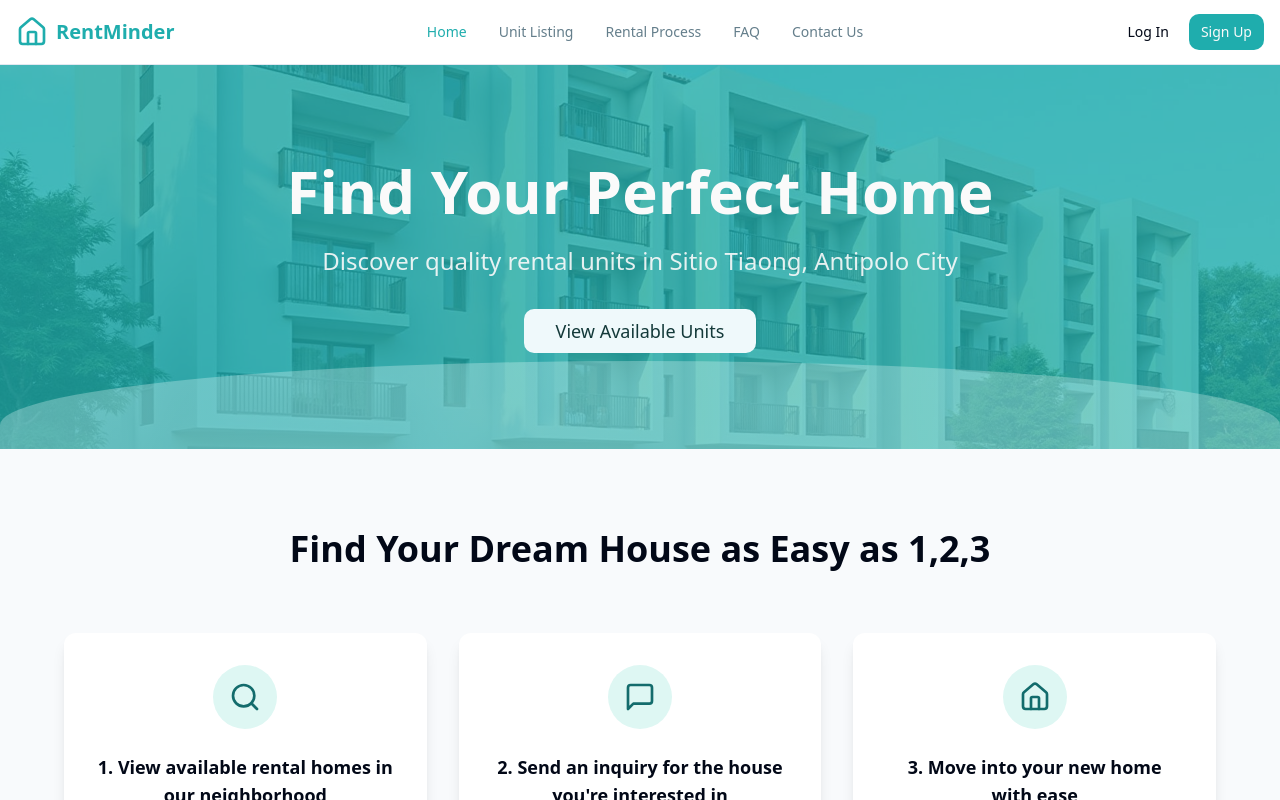
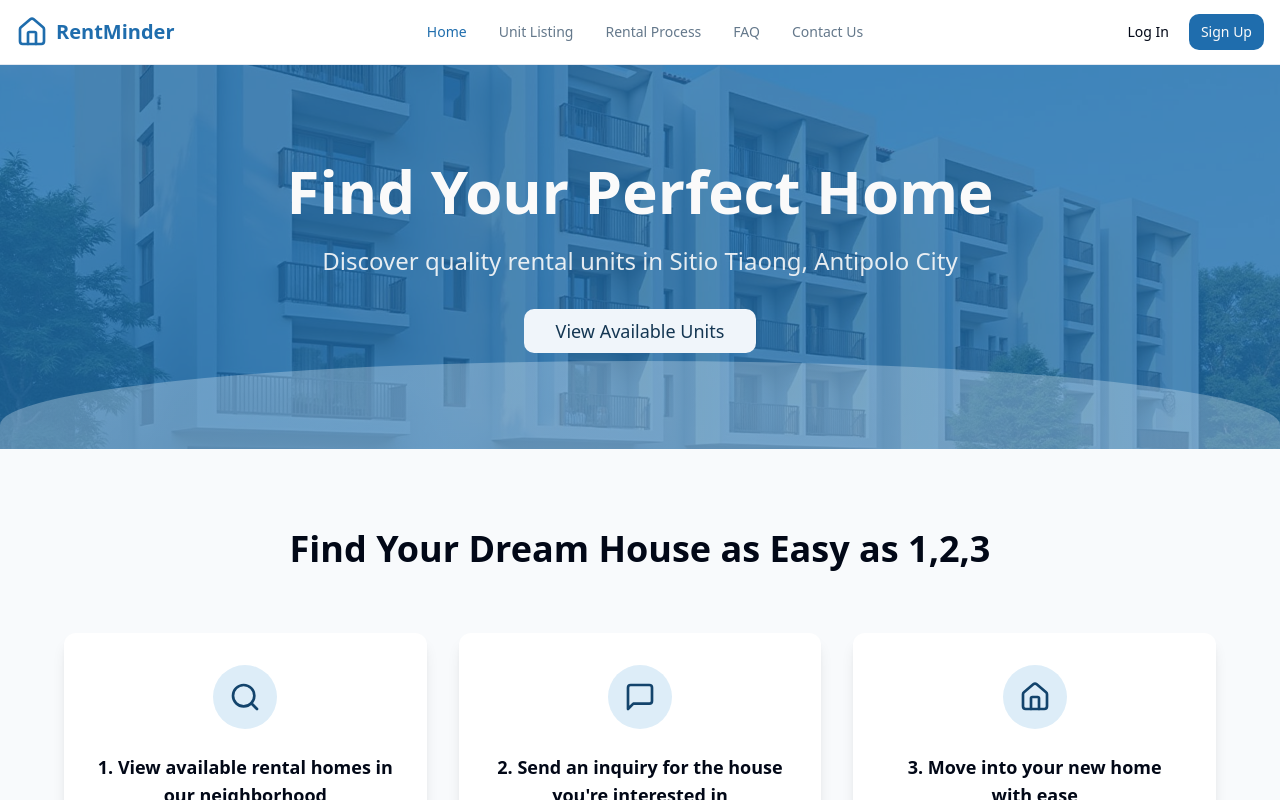
Before and after one commit to wilmadikfitmeow/rentmweb, a React (Vite) app: page / in a window 1280 px wide. Shown: the top 800 px of the page. Built offline with nearby package versions, Linux system fonts and the light colour scheme; the HTML template or start-up script is replaced by a standard one.

Commit message:
Change color scheme to airforce blue
Update the design system to use airforce blue as the primary color with complementary accents. This includes updating primary, secondary, accent, and ring colors for both light and dark modes.

```diff
--- a/src/index.css
+++ b/src/index.css
@@ -17,30 +17,30 @@ All colors MUST be HSL.
     --popover: 0 0% 100%;
     --popover-foreground: 222.2 84% 4.9%;
 
-    --primary: 180 70% 40%;
+    --primary: 207 70% 40%;
     --primary-foreground: 0 0% 98%;
 
-    --secondary: 190 60% 96%;
-    --secondary-foreground: 180 50% 15%;
+    --secondary: 210 50% 96%;
+    --secondary-foreground: 207 60% 20%;
 
-    --muted: 200 40% 96.1%;
-    --muted-foreground: 200 16.3% 46.9%;
+    --muted: 210 40% 96.1%;
+    --muted-foreground: 210 16.3% 46.9%;
 
-    --accent: 170 60% 92%;
-    --accent-foreground: 180 70% 25%;
+    --accent: 205 65% 92%;
+    --accent-foreground: 207 70% 25%;
 
     --destructive: 0 84.2% 60.2%;
     --destructive-foreground: 210 40% 98%;
 
     --border: 214.3 31.8% 91.4%;
     --input: 214.3 31.8% 91.4%;
-    --ring: 180 70% 40%;
+    --ring: 207 70% 40%;
 
     --radius: 0.75rem;
 
     /* Custom design tokens - Professional palette */
-    --hero-gradient: linear-gradient(135deg, hsl(180 70% 40%), hsl(170 65% 30%));
-    --accent-gradient: linear-gradient(135deg, hsl(180 80% 95%), hsl(170 60% 92%));
+    --hero-gradient: linear-gradient(135deg, hsl(207 70% 40%), hsl(207 65% 30%));
+    --accent-gradient: linear-gradient(135deg, hsl(207 75% 95%), hsl(205 65% 92%));
     --surface-clean: 210 40% 98%;
     --surface-clean-foreground: 222.2 84% 4.9%;
     --rental-green: 142 71% 45%;
@@ -59,24 +59,24 @@ All colors MUST be HSL.
     --popover: 222.2 84% 4.9%;
     --popover-foreground: 210 40% 98%;
 
-    --primary: 180 70% 50%;
+    --primary: 207 70% 50%;
     --primary-foreground: 0 0% 98%;
 
-    --secondary: 190 40% 20%;
-    --secondary-foreground: 180 60% 95%;
+    --secondary: 210 40% 22%;
+    --secondary-foreground: 207 60% 95%;
 
-    --muted: 200 25% 18%;
-    --muted-foreground: 200 20% 65%;
+    --muted: 210 30% 18%;
+    --muted-foreground: 210 20% 65%;
 
-    --accent: 170 65% 45%;
-    --accent-foreground: 180 80% 98%;
+    --accent: 205 65% 45%;
+    --accent-foreground: 207 75% 98%;
 
     --destructive: 0 62.8% 30.6%;
     --destructive-foreground: 210 40% 98%;
 
     --border: 217.2 32.6% 17.5%;
     --input: 217.2 32.6% 17.5%;
-    --ring: 180 70% 50%;
+    --ring: 207 70% 50%;
     --sidebar-background: 240 5.9% 10%;
     --sidebar-foreground: 240 4.8% 95.9%;
     --sidebar-primary: 224.3 76.3% 48%;
```
